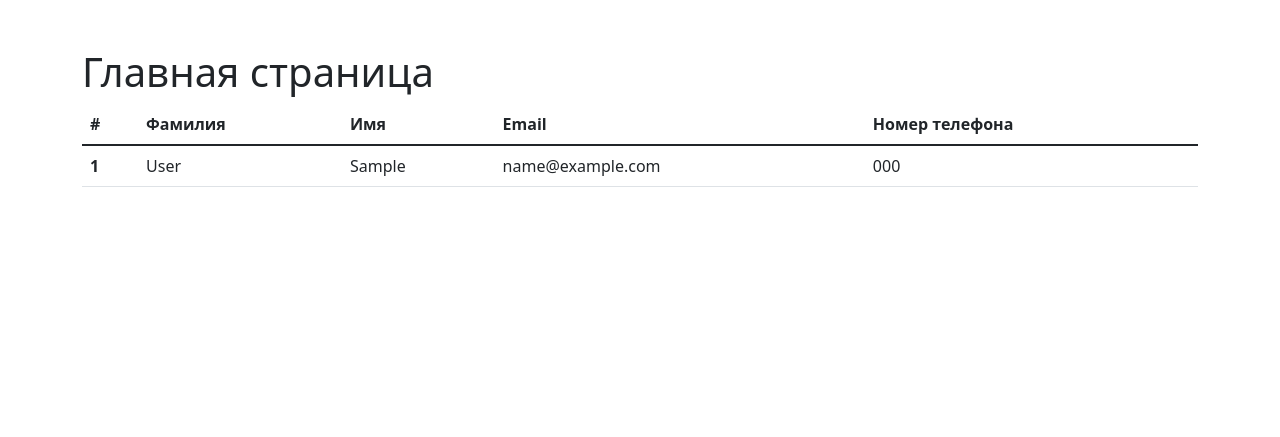
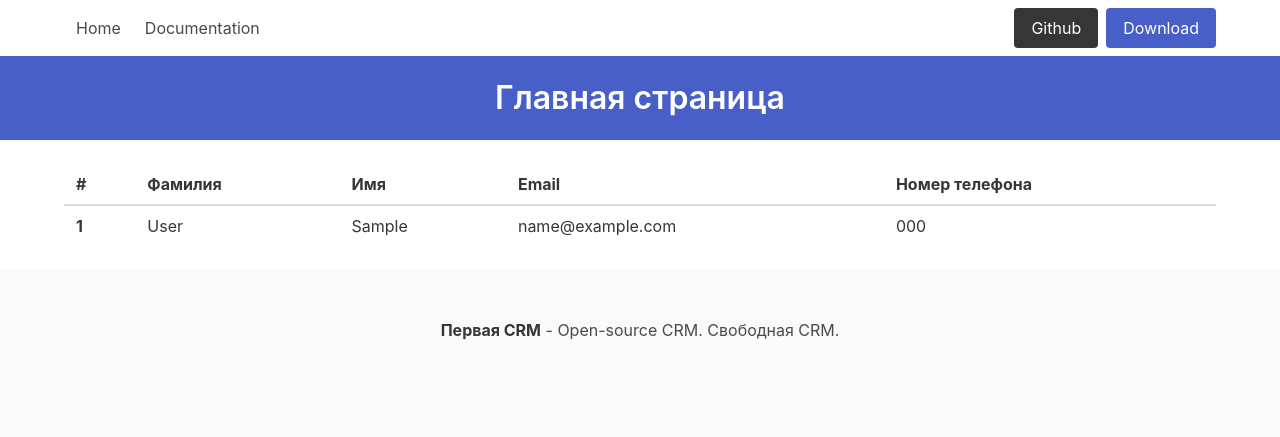
Before and after one commit to avagners/first_crm, a Django app: page / in a window 1280 px wide. Shown: the top 437 px of the page. Run offline with Django 4.2, Linux system fonts and the light colour scheme; tables that the repository leaves empty hold one stand-in row (values such as "Sample post"); some libraries are stand-ins or nearby versions.

Commit message:
корректировка шаблонов, переключение на Bulma

```diff
--- a/templates/base.html
+++ b/templates/base.html
@@ -11,7 +11,7 @@
     <link rel="icon" type="image/png" sizes="16x16" href="img/fav/favicon-16x16.png">
     <meta name="msapplication-TileColor" content="#000">
     <meta name="theme-color" content="#ffffff">
-    <link rel="stylesheet" href="{% static 'css/bootstrap.min.css' %}">
+    <link rel="stylesheet" href="{% static 'css/bulma.min.css' %}">
     <title>{% block title %}{% endblock %}</title>
 </head>
 
--- a/templates/core/index.html
+++ b/templates/core/index.html
@@ -5,8 +5,7 @@
 {% block content %}
 <div class="container py-5">
     <div class="col">
-        <h1>{{ text }}</h1>
-        <table class="table">
+        <table class="table is-fullwidth">
             <thead>
                 <tr>
                     <th scope="col">#</th>
--- a/templates/includes/footer.html
+++ b/templates/includes/footer.html
@@ -0,0 +1,7 @@
+<footer class="footer">
+  <div class="content has-text-centered">
+    <p>
+      <strong>Первая CRM</strong> - Open-source CRM. Свободная CRM.
+    </p>
+  </div>
+</footer>
--- a/templates/includes/header.html
+++ b/templates/includes/header.html
@@ -0,0 +1,33 @@
+<nav class="navbar">
+    <div class="container">
+        <div id="navMenu" class="navbar-menu">
+            <div class="navbar-start">
+                <a class="navbar-item">
+                    Home
+                </a>
+                <a class="navbar-item">
+                    Documentation
+                </a>
+            </div>
+
+            <div class="navbar-end">
+                <div class="navbar-item">
+                    <div class="buttons">
+                        <a class="button is-dark">Github</a>
+                        <a class="button is-link">Download</a>
+                    </div>
+                </div>
+            </div>
+        </div>
+    </div>
+</nav>
+
+<section class="hero is-small is-link">
+    <div class="hero-body">
+        <div class="container has-text-centered">
+            <p class="title">
+                {{ text }}
+            </p>
+        </div>
+    </div>
+</section>
```
